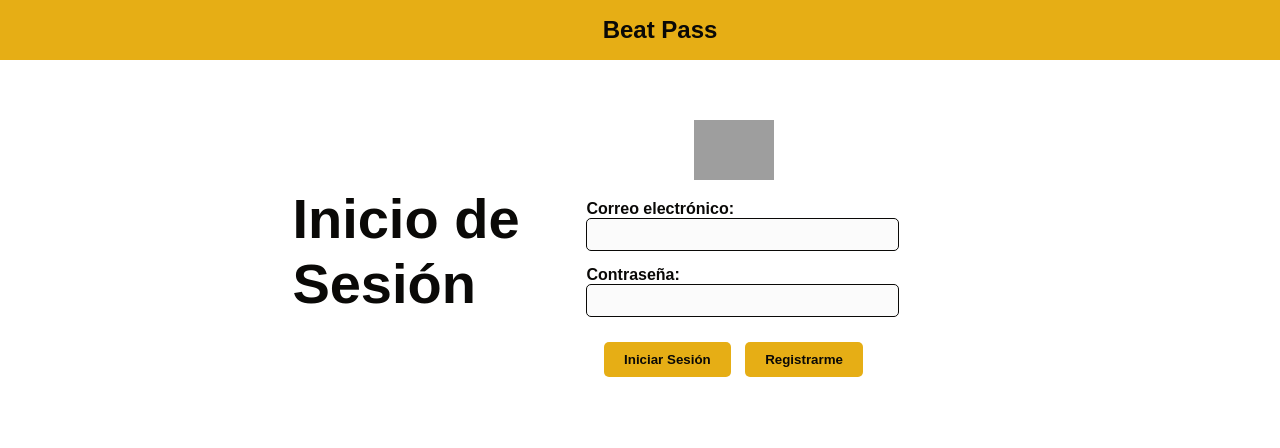
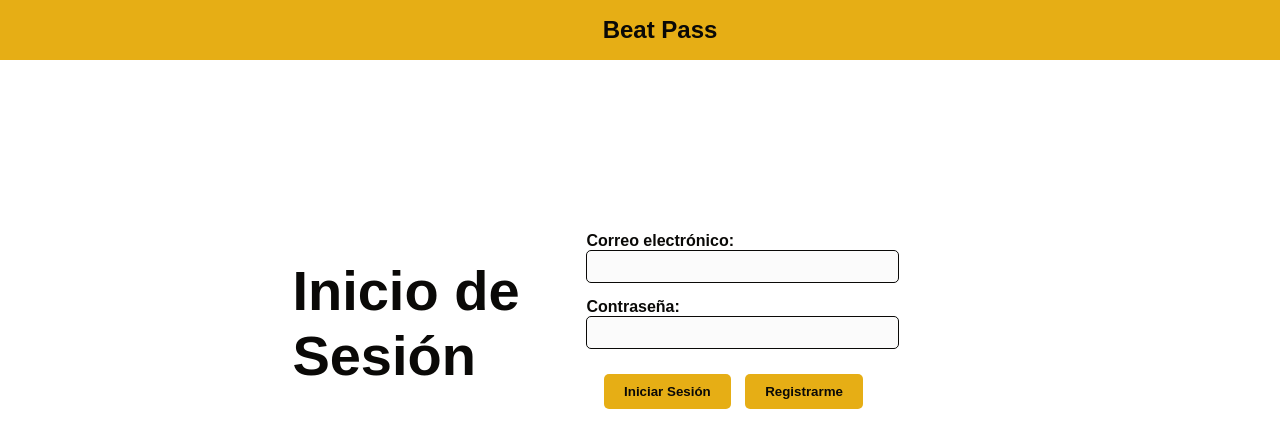
Before and after one commit to Kiddgoby/Transversal-BeatPass, a PHP site: page /index1.html in a window 1280 px wide. Shown: the top 448 px of the page. Run offline with PHP 8.4, Linux system fonts and the light colour scheme; grey boxes are pictures that could not be loaded.

Commit message:
mejoras leves

```diff
--- a/View/InicioSesion/Style.css
+++ b/View/InicioSesion/Style.css
@@ -1,4 +1,4 @@
-/* 🔹 Estilos generales */
+/* Estilos generales */
 body {
     font-family: Arial, sans-serif;
     background-color: white;
@@ -9,7 +9,7 @@ body {
     margin: 0;
 }
 
-/* 🔹 Estilos del encabezado */
+/*  Estilos del encabezado */
 header {
     display: flex;
     align-items: center;
@@ -32,7 +32,7 @@ header h1 {
     text-align: center;
 }
 
-/* 🔹 Contenedor principal */
+/*  Contenedor principal */
 .container {
     display: flex;
     justify-content: space-between; /* Separa los elementos */
@@ -43,7 +43,7 @@ header h1 {
     margin-top: 100px; /* Para evitar que el header lo tape */
 }
 
-/* 🔹 Sección izquierda (Título) */
+/*  Sección izquierda (Título) */
 .left-section {
     flex: 1;
     text-align: left;
@@ -52,20 +52,14 @@ header h1 {
     color: #0A0907;
 }
 
-/* 🔹 Sección derecha (Formulario) */
+/*  Sección derecha (Formulario) */
 .right-section {
     flex: 1;
     text-align: center;
 }
 
-/* 🔹 Imagen */
-.right-section img {
-    height: 60px;
-    display: block;
-    margin: 0 auto 20px;
-}
 
-/* 🔹 Estilos del formulario */
+/*  Estilos del formulario */
 .input-group {
     margin-bottom: 15px;
     text-align: left;
@@ -87,7 +81,7 @@ header h1 {
     color: #0A0907;
 }
 
-/* 🔹 Botones */
+/*  Botones */
 .buttons {
     text-align: center;
     margin-top: 20px;
@@ -108,3 +102,11 @@ header h1 {
 .buttons button:hover {
     background-color: #D49C10;
 }
+
+main{
+    margin-top: 100px;
+}
+
+a{
+    text-decoration: none;
+}
--- a/View/InicioSesion/index1.html
+++ b/View/InicioSesion/index1.html
@@ -25,7 +25,6 @@
 
             <!-- Formulario a la derecha -->
             <div class="right-section">
-                <img src="../logoBilleteArnau.png" alt="Logo Beat Pass">
                 <form action="Login">
                     <div class="input-group">
                         <label for="gmail">Correo electrónico:</label>
@@ -38,8 +37,10 @@
                     </div>
 
                     <div class="buttons">
-                        <button type="submit">Iniciar Sesión</button>
-                        <a href="Registro.html">
+                        <a href="/Transversal-BeatPass/View/Inicio/inicio.html">
+                            <button type="button">Iniciar Sesión</button>
+                        </a>
+                        <a href="/Transversal-BeatPass/View/Registro/Registro.html">
                             <button type="button">Registrarme</button>
                         </a>
                     </div>
```
